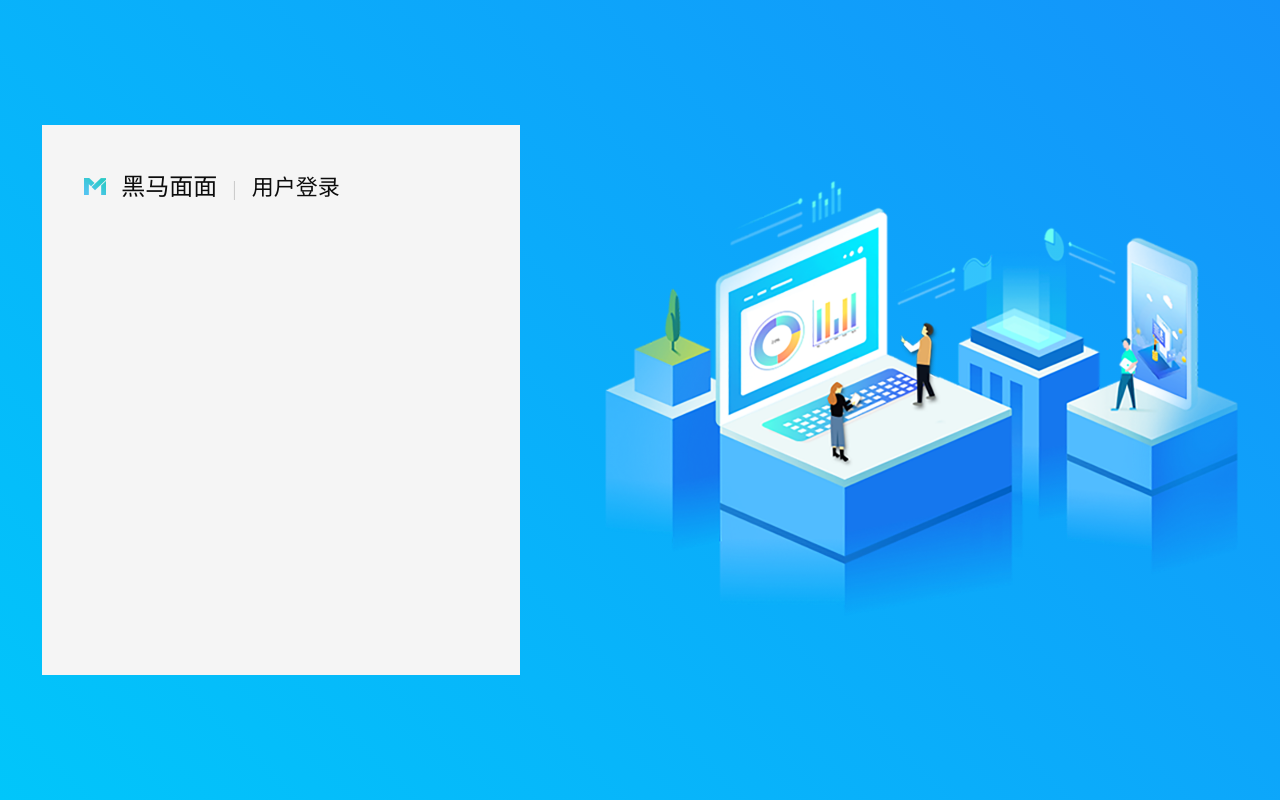
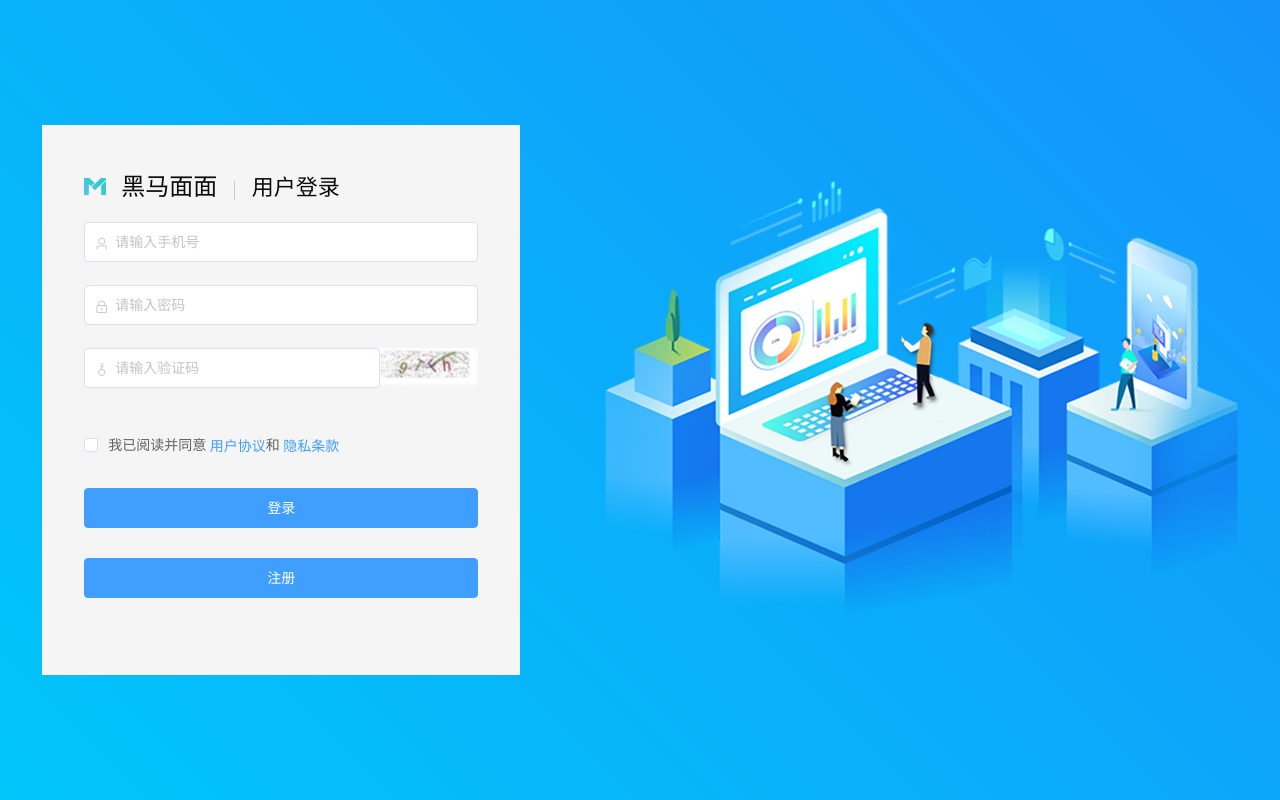
Before and after one commit to wmy123-hub/heimamm, a Vue app: page /#/ in a window 1280 px wide. Built offline with nearby package versions, Linux system fonts and the light colour scheme.

Commit message:
登录模块处理

```diff
--- a/src/view/login/login.vue
+++ b/src/view/login/login.vue
@@ -7,6 +7,50 @@
         <span class="titleLine">|</span>
         <span class="titleName2">用户登录</span>
       </div>
+      <!-- 表单 -->
+      <el-form :model="form" :rules="rules" ref="form">
+        <el-form-item prop="phone">
+          <el-input placeholder="请输入手机号" prefix-icon="el-icon-user" v-model="form.phone"></el-input>
+        </el-form-item>
+        <el-form-item prop="password">
+          <!-- show-password--是否显示密码，默认是false。。。用v-bind绑定，来把值改为布尔值 -->
+          <el-input
+            placeholder="请输入密码"
+            prefix-icon="el-icon-lock"
+            v-model="form.password"
+            :show-password="true"
+          ></el-input>
+        </el-form-item>
+        <el-form-item prop="code">
+          <!-- 栅格布局 -->
+          <el-row>
+            <el-col :span="18">
+              <el-input
+                placeholder="请输入验证码"
+                prefix-icon="el-icon-key"
+                v-model="form.code"
+              ></el-input>
+            </el-col>
+            <el-col :span="6">
+              <img src="@/assets/key.png" alt="" class="key">
+            </el-col>
+          </el-row>
+        </el-form-item>
+        <!-- 复选框：协议 -->
+        <el-form-item>
+          <el-checkbox v-model="form.isCheck">我已阅读并同意
+            <el-link type="primary">用户协议</el-link>和
+            <el-link type="primary">隐私条款</el-link>
+          </el-checkbox>
+        </el-form-item>
+        <!-- button按钮 -->
+        <el-form-item>
+          <el-button type="primary" class="btn" @click="loginClick">登录</el-button>
+          <br>
+          <el-button type="primary" class="btn">注册</el-button>
+        </el-form-item>
+      </el-form>
+      <!-- 栅格系统 elementUI一行有24栏，el-row行；el-col列 -->
     </div>
     <div class="right">
       <img src="@/assets/login_banner_ele.png" alt />
@@ -16,7 +60,48 @@
 
 <script>
 export default {
-  name: "login"
+  name: "login",
+  data() {
+    return {
+      // 表单的双向绑定
+      form: {
+        phone: "", //手机号
+        password: "", // 密码
+        code:"",   //验证码
+        isCheck:'',  //是否同意协议
+      },
+      rules:{
+        phone:[
+          { required:true,message:'请输入手机号',trigger:'blur'},
+        ],
+        password:[
+          { required:true,message:'请输入密码',trigger:'blur'},
+          { min:6,max:12,message:'请输入6到12位长度的密码',trigger:'blur'}
+        ],
+        code:[
+          { required:true,message:'请输入验证码',trigger:'blur'},
+          { min:4,max:4,message:'请正确输入验证码',trigger:'blur'}
+        ]
+      }
+    };
+  },
+  methods: {
+    // 登录
+    loginClick(){
+      this.$refs.form.validate(result=>{
+        if(result){
+          this.$message({
+          message: '恭喜你，验证成功',
+          type: 'success',
+          showClose:true,
+        });
+        }else{
+          console.log('err sublit');
+          return false;
+        }
+      })
+    }
+  },
 };
 </script>
 
@@ -38,6 +123,7 @@ export default {
     padding: 42px;
 
     .title {
+      margin-bottom: 20px;
       .titleName {
         font-size: 24px;
         color: rgba(12, 12, 12, 1);
@@ -53,6 +139,16 @@ export default {
         margin-left: 15px;
       }
     }
+    .key{
+      width:100%;
+      height:40px;
+    }
+    .btn{
+      width:100%;
+    }
+    .btn:nth-child(1){
+      margin-bottom:30px;
+    }
   }
 }
 </style>
```
Also changed, not shown: src/assets/key.png (added).
